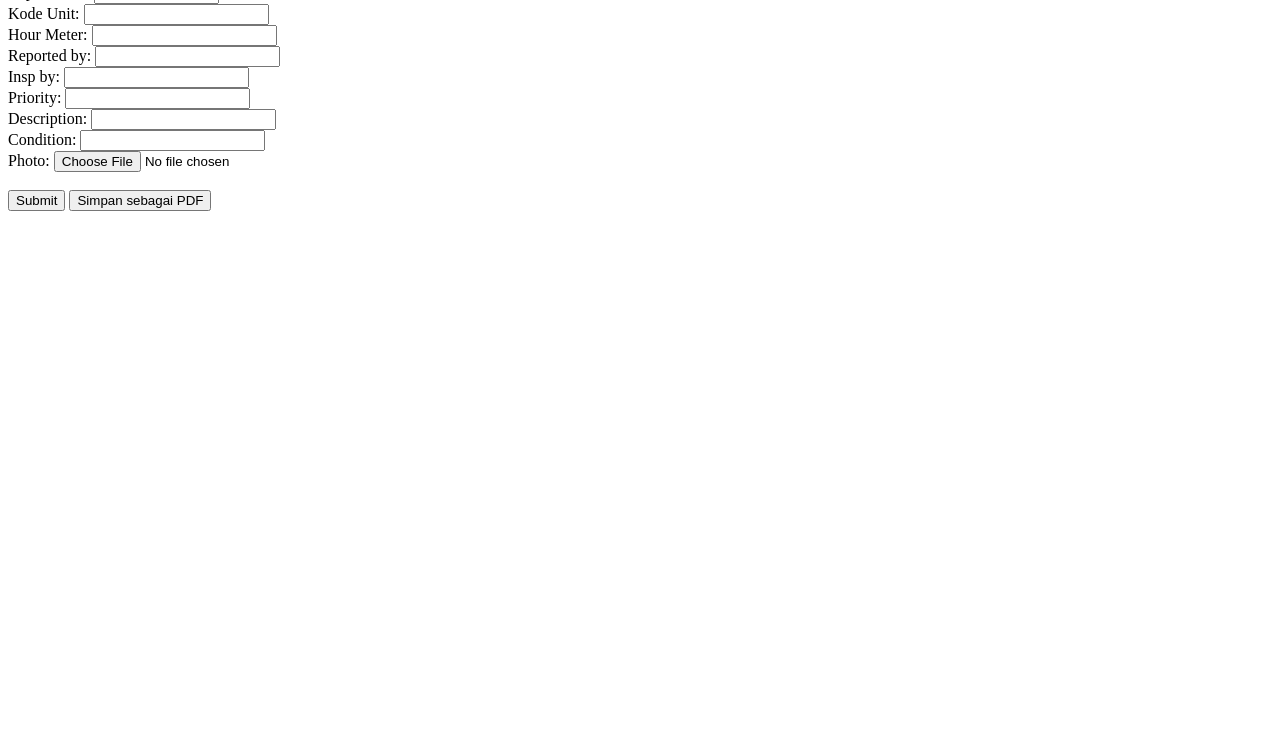
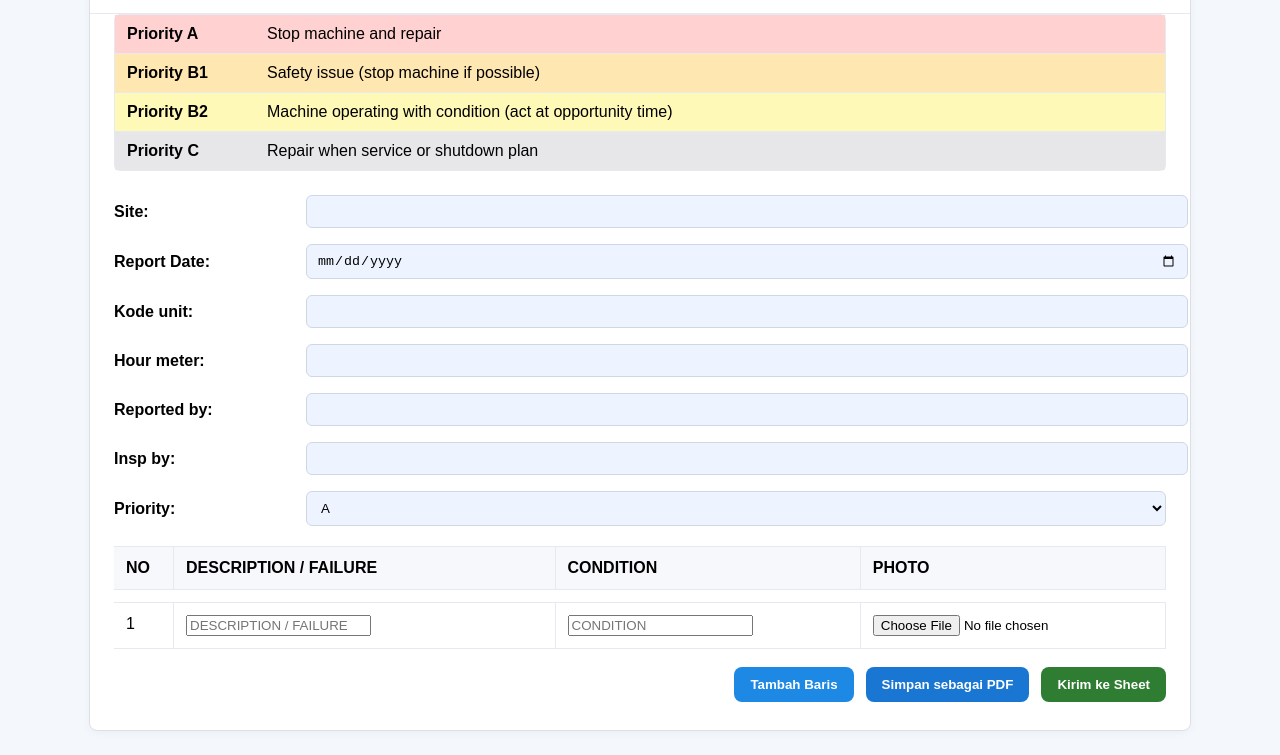
Before and after one commit to wira-pixel/projek-3, a plain HTML site: page index.html in a window 1280 px wide. Shown: the part 105-860 px from the top of the page. Before the commit the page ends 800 px from the top, so only its background shows below. Drawn offline with Linux system fonts and the light colour scheme.

Commit message:
Update index.html

```diff
--- a/index.html
+++ b/index.html
@@ -1,53 +1,118 @@
 <!DOCTYPE html>
 <html lang="id">
 <head>
-  <meta charset="UTF-8">
+  <meta charset="UTF-8" />
+  <meta name="viewport" content="width=device-width, initial-scale=1" />
   <title>Inspection Report</title>
-  <script src="https://cdnjs.cloudflare.com/ajax/libs/html2pdf.js/0.9.2/html2pdf.bundle.min.js"></script>
+  <style>
+    body{font-family:Arial,Helvetica,sans-serif;background:#f4f7fb;margin:0}
+    .card{max-width:1100px;margin:24px auto;background:#fff;border:1px solid #dcdfe6;border-radius:8px;box-shadow:0 2px 10px rgba(0,0,0,.04)}
+    .header{padding:28px 24px;border-bottom:1px solid #e6e9ef}
+    .title{color:#0d4a87;font-weight:800;font-size:32px;text-align:center;letter-spacing:.5px}
+    .row{display:grid;grid-template-columns:180px 1fr;gap:12px;padding:8px 24px;align-items:center}
+    .row label{font-weight:700}
+    .row input, .row select{width:100%;padding:8px 10px;border:1px solid #cfd6e4;border-radius:6px;background:#eef4ff}
+    .grid{display:grid;grid-template-columns:60px 1.5fr 1.2fr 1.2fr;gap:0;border-top:1px solid #e6e9ef;margin:12px 24px 0}
+    .th,.td{padding:12px;border-right:1px solid #e6e9ef;border-bottom:1px solid #e6e9ef}
+    .th{font-weight:800;background:#f7f8fc}
+    .actions{display:flex;gap:12px;justify-content:flex-end;padding:18px 24px 28px}
+    button{padding:10px 16px;border:0;border-radius:8px;cursor:pointer;font-weight:700}
+    .btn-add{background:#1e88e5;color:#fff}
+    .btn-pdf{background:#1976d2;color:#fff}
+    .side{position:relative;margin:0 24px 16px;background:#fff;border:1px solid #e6e9ef;border-radius:6px}
+    .legend-row{display:grid;grid-template-columns:140px 1fr}
+    .pa{background:#ffd1d1}.pb1{background:#ffe7b1}.pb2{background:#fff9b7}.pc{background:#e7e7ea}
+    .pad{padding:10px 12px;border-bottom:1px solid #e6e9ef}
+    .hidden{display:none}
+  </style>
 </head>
 <body>
-  <h2>INSPECTION REPORT / CONDITION REPORT</h2>
-  <form id="reportForm" enctype="multipart/form-data">
-    <label>Site: <input type="text" name="site"></label><br>
-    <label>Report Date: <input type="date" name="reportDate"></label><br>
-    <label>Kode Unit: <input type="text" name="kodeUnit"></label><br>
-    <label>Hour Meter: <input type="text" name="hourMeter"></label><br>
-    <label>Reported by: <input type="text" name="reportedBy"></label><br>
-    <label>Insp by: <input type="text" name="inspBy"></label><br>
-    <label>Priority: <input type="text" name="priority"></label><br>
-    <label>Description: <input type="text" name="description"></label><br>
-    <label>Condition: <input type="text" name="condition"></label><br>
-    <label>Photo: <input type="file" name="file"></label><br><br>
+  <div class="card">
+    <div class="header"><div class="title">INSPECTION REPORT / CONDITION REPORT</div></div>
 
-    <button type="submit">Submit</button>
-    <button type="button" id="savePdf">Simpan sebagai PDF</button>
-  </form>
+    <!-- LEGEND -->
+    <div class="side">
+      <div class="legend-row pad pa"><b>Priority A</b><div>Stop machine and repair</div></div>
+      <div class="legend-row pad pb1"><b>Priority B1</b><div>Safety issue (stop machine if possible)</div></div>
+      <div class="legend-row pad pb2"><b>Priority B2</b><div>Machine operating with condition (act at opportunity time)</div></div>
+      <div class="legend-row pad pc" style="border-bottom:0"><b>Priority C</b><div>Repair when service or shutdown plan</div></div>
+    </div>
 
-  <p id="result"></p>
+    <!-- ============= FORM ============= -->
+    <form id="reportForm" action="https://script.google.com/macros/s/AKfycbysUW6ginDymhA4OocZl3Iv4XV8ZQnBuNUlWHJ558sAcal7EhonTcqxm00kJpJ3wZU/exec" method="POST" enctype="multipart/form-data">
+      <div class="row"><label>Site:</label><input type="text" name="site" required value=""></div>
+      <div class="row"><label>Report Date:</label><input type="date" name="reportDate" required></div>
+      <div class="row"><label>Kode unit:</label><input type="text" name="kodeUnit" required></div>
+      <div class="row"><label>Hour meter:</label><input type="number" name="hourMeter" required></div>
+      <div class="row"><label>Reported by:</label><input type="text" name="reportedBy" required></div>
+      <div class="row"><label>Insp by:</label><input type="text" name="inspBy" required></div>
+      <div class="row">
+        <label>Priority:</label>
+        <select name="priority" required>
+          <option value="A">A</option>
+          <option value="B1">B1</option>
+          <option value="B2">B2</option>
+          <option value="C">C</option>
+        </select>
+      </div>
 
+      <!-- table header -->
+      <div class="grid" id="tableHead">
+        <div class="th">NO</div>
+        <div class="th">DESCRIPTION / FAILURE</div>
+        <div class="th">CONDITION</div>
+        <div class="th">PHOTO</div>
+      </div>
+      <!-- table body -->
+      <div id="rows"></div>
+
+      <input type="hidden" name="rows" id="rowsCount" value="0" />
+
+      <div class="actions">
+        <button type="button" class="btn-add" id="addRow">Tambah Baris</button>
+        <button type="button" class="btn-pdf" id="savePdf">Simpan sebagai PDF</button>
+        <button type="submit" class="btn-add" style="background:#2e7d32">Kirim ke Sheet</button>
+      </div>
+    </form>
+  </div>
+
+  <!-- html2pdf untuk export PDF client-side -->
+  <script src="https://cdnjs.cloudflare.com/ajax/libs/html2pdf.js/0.10.1/html2pdf.bundle.min.js"></script>
   <script>
-    const scriptURL = "https://script.google.com/macros/s/AKfycbysUW6ginDymhA4OocZl3Iv4XV8ZQnBuNUlWHJ558sAcal7EhonTcqxm00kJpJ3wZU/exec";
+    // ====== Dynamic rows (tanpa CORS karena submit form standar) ======
+    const rowsWrap = document.getElementById('rows');
+    const rowsCount = document.getElementById('rowsCount');
+    const addRowBtn = document.getElementById('addRow');
 
-    document.getElementById("reportForm").addEventListener("submit", async (e) => {
-      e.preventDefault();
-      const formData = new FormData(e.target);
+    function addRow() {
+      const i = Number(rowsCount.value);
+      const row = document.createElement('div');
+      row.className = 'grid';
+      row.innerHTML = `
+        <div class="td">${i+1}</div>
+        <div class="td"><input type="text" name="desc_${i}" placeholder="DESCRIPTION / FAILURE" required></div>
+        <div class="td"><input type="text" name="cond_${i}" placeholder="CONDITION" required></div>
+        <div class="td"><input type="file" name="photo_${i}" accept="image/*"></div>
+      `;
+      rowsWrap.appendChild(row);
+      rowsCount.value = i + 1;
+    }
 
-      try {
-        const res = await fetch(scriptURL, {
-          method: "POST",
-          body: formData
-        });
-        const data = await res.json();
-        document.getElementById("result").innerText = "✅ Data terkirim. Foto: " + data.url;
-      } catch (err) {
-        document.getElementById("result").innerText = "❌ Gagal: " + err;
-      }
-    });
+    addRowBtn.addEventListener('click', addRow);
+    // tambahkan 1 baris awal
+    addRow();
 
-    // Export ke PDF
-    document.getElementById("savePdf").addEventListener("click", () => {
-      const element = document.getElementById("reportForm");
-      html2pdf().from(element).save("inspection_report.pdf");
+    // ====== Export PDF dari tampilan (client-side) ======
+    document.getElementById('savePdf').addEventListener('click', () => {
+      const el = document.querySelector('.card');
+      const opt = {
+        margin:       10,
+        filename:     'inspection-report.pdf',
+        image:        { type: 'jpeg', quality: 0.98 },
+        html2canvas:  { scale: 2 },
+        jsPDF:        { unit: 'mm', format: 'a4', orientation: 'portrait' }
+      };
+      html2pdf().set(opt).from(el).save();
     });
   </script>
 </body>
```
